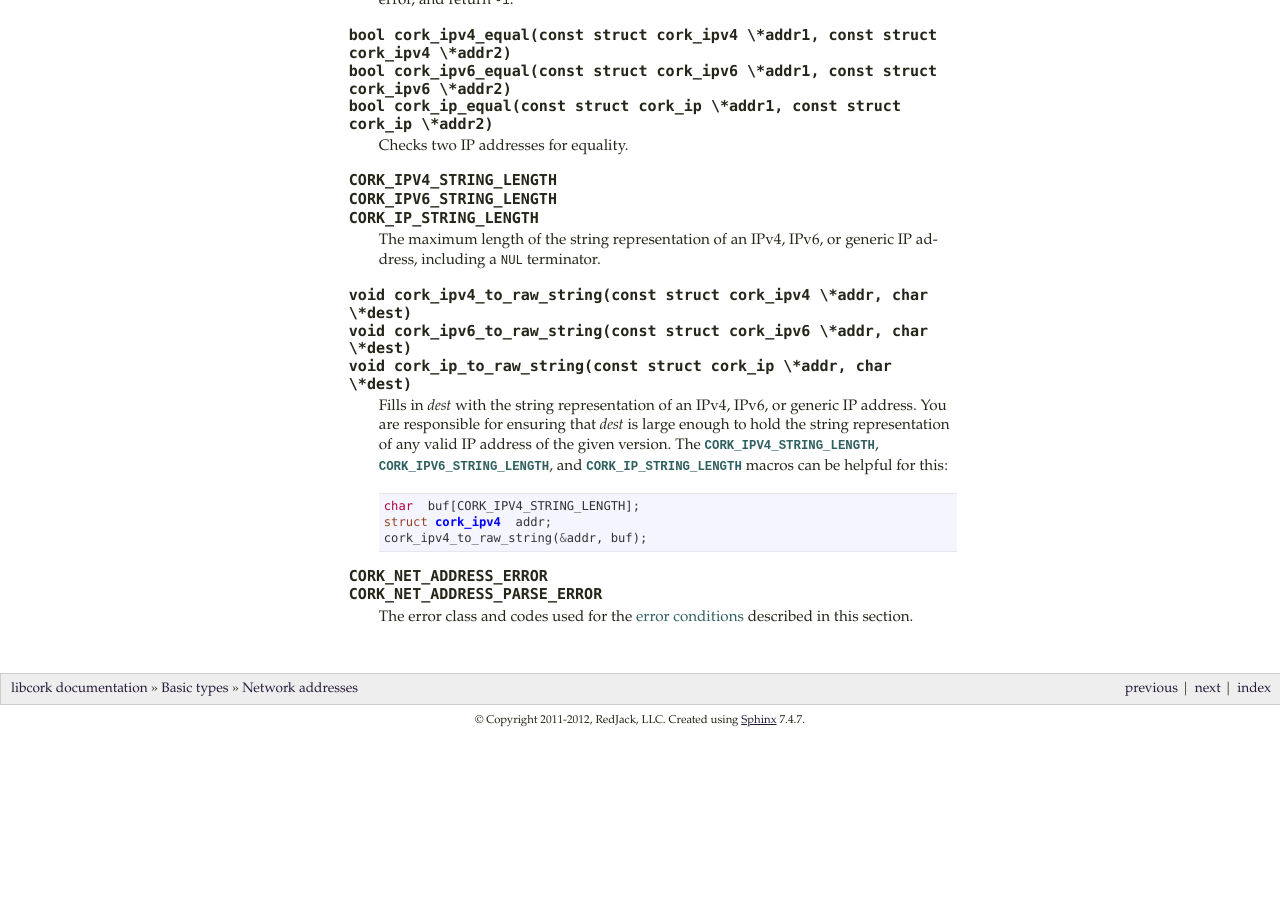
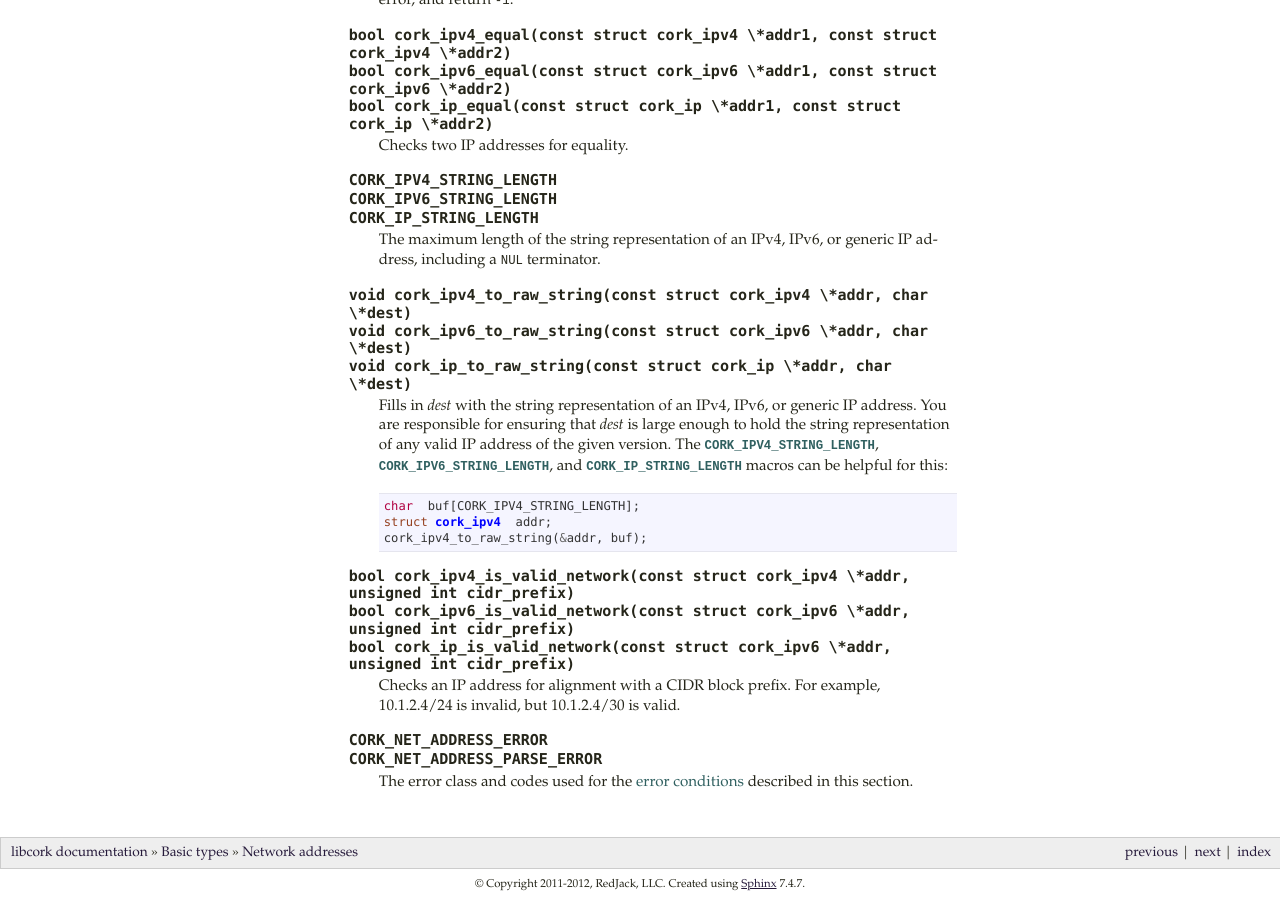
Before and after one commit to dcreager/libcork, a Sphinx documentation site: the page built from docs/net-addresses.rst, in a window 1280 px wide and 900 px high, scrolled down 1266 px. Built offline with Sphinx 7.4.7, drawn with Linux system fonts in a browser that asks for light colours; the version number could not be read and is left out; before the commit the page ends 2002 px from its top, so only the background shows below that.

Commit message:
Updated documentation and unit tests for cork_{ip,ipv4,ipv6}_is_valid_network() functions.

```diff
--- a/docs/net-addresses.rst
+++ b/docs/net-addresses.rst
@@ -119,6 +119,14 @@ and the equivalent ``::ffff:0:0/96`` IPv4-mapped IPv6 address.)
      cork_ipv4_to_raw_string(&addr, buf);
 
 
+.. function:: bool cork_ipv4_is_valid_network(const struct cork_ipv4 \*addr, unsigned int cidr_prefix)
+              bool cork_ipv6_is_valid_network(const struct cork_ipv6 \*addr, unsigned int cidr_prefix)
+              bool cork_ip_is_valid_network(const struct cork_ipv6 \*addr, unsigned int cidr_prefix)
+
+    Checks an IP address for alignment with a CIDR block prefix. For example,
+    10.1.2.4/24 is invalid, but 10.1.2.4/30 is valid.
+
+
 .. macro:: CORK_NET_ADDRESS_ERROR
            CORK_NET_ADDRESS_PARSE_ERROR
 
```
Also changed, not shown: 1 other file.
